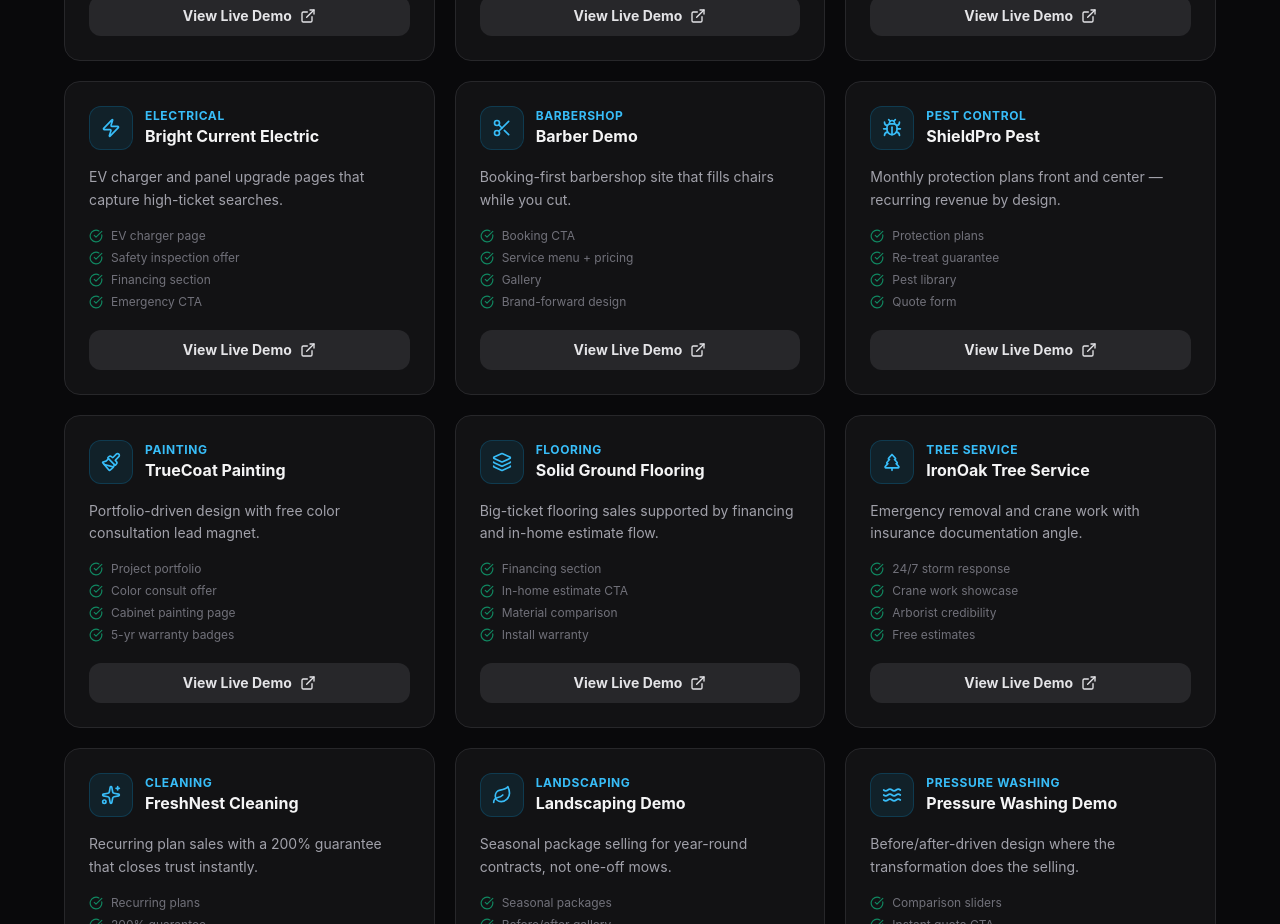
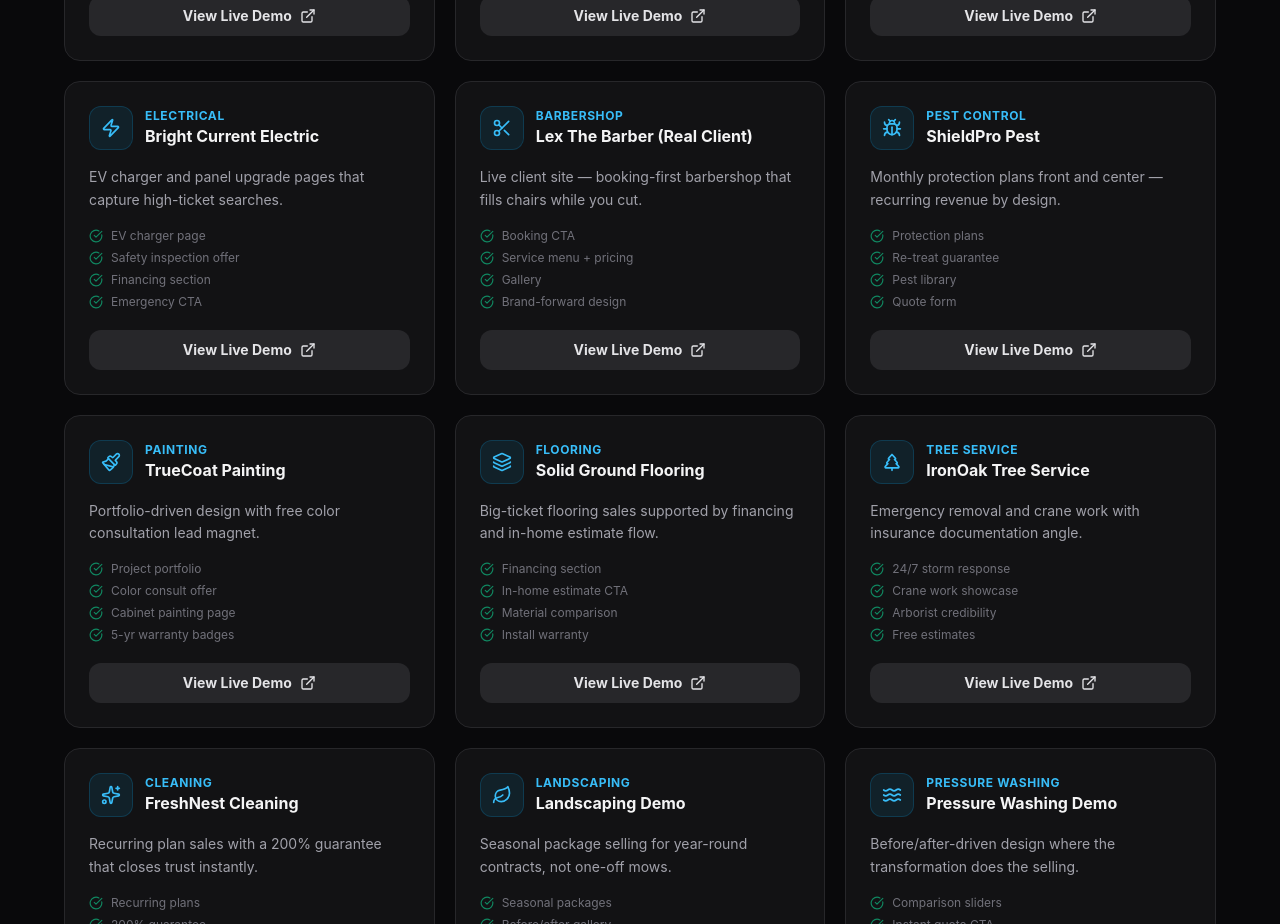
Before and after one commit to hayabusarivera23-ops/gr-scale-website, a Next.js app: page /demos in a window 1280 px wide. Shown: the part 1380-2304 px from the top of the page. Built offline with nearby package versions, Linux system fonts and the light colour scheme.

Commit message:
Real client domains: Melo Air → meloair.net (LIVE!), Barber → lexthebarber.com

```diff
--- a/src/app/demos/page.tsx
+++ b/src/app/demos/page.tsx
@@ -13,6 +13,11 @@
 
 const DEMO_BASE = 'https://gr-scale-demos.vercel.app'
 
+/** Real client/portfolio domains override the generic demo for these niches. */
+const URL_OVERRIDES: Record<string, string> = {
+  barber: 'https://lexthebarber.com',
+}
+
 const BADGES = [
   { icon: Smartphone, label: 'Mobile Friendly' },
   { icon: Search,     label: 'SEO Ready' },
@@ -26,7 +31,7 @@
   { slug: 'plumbing',         icon: Droplets,  niche: 'Plumbing',         name: 'Elite Plumbing Co',       desc: '24/7 emergency-first design that turns burst-pipe panic into booked jobs.', features: ['Emergency call flow', 'Flat-rate trust badges', 'Hero quote form', 'Review showcase'] },
   { slug: 'hvac',             icon: Flame,     niche: 'HVAC',             name: 'CoolPro HVAC',            desc: 'Same-day service positioning with maintenance plan upsells built in.', features: ['Same-day CTA', 'Maintenance plans', 'Animated trust stats', 'Service area map'] },
   { slug: 'electrician',      icon: Zap,       niche: 'Electrical',       name: 'Bright Current Electric', desc: 'EV charger and panel upgrade pages that capture high-ticket searches.', features: ['EV charger page', 'Safety inspection offer', 'Financing section', 'Emergency CTA'] },
-  { slug: 'barber',           icon: Scissors,  niche: 'Barbershop',       name: 'Barber Demo',             desc: 'Booking-first barbershop site that fills chairs while you cut.', features: ['Booking CTA', 'Service menu + pricing', 'Gallery', 'Brand-forward design'] },
+  { slug: 'barber',           icon: Scissors,  niche: 'Barbershop',       name: 'Lex The Barber (Real Client)', desc: 'Live client site — booking-first barbershop that fills chairs while you cut.', features: ['Booking CTA', 'Service menu + pricing', 'Gallery', 'Brand-forward design'] },
   { slug: 'pest-control',     icon: Bug,       niche: 'Pest Control',     name: 'ShieldPro Pest',          desc: 'Monthly protection plans front and center — recurring revenue by design.', features: ['Protection plans', 'Re-treat guarantee', 'Pest library', 'Quote form'] },
   { slug: 'painting',         icon: Paintbrush,niche: 'Painting',         name: 'TrueCoat Painting',       desc: 'Portfolio-driven design with free color consultation lead magnet.', features: ['Project portfolio', 'Color consult offer', 'Cabinet painting page', '5-yr warranty badges'] },
   { slug: 'flooring',         icon: Layers,    niche: 'Flooring',         name: 'Solid Ground Flooring',   desc: 'Big-ticket flooring sales supported by financing and in-home estimate flow.', features: ['Financing section', 'In-home estimate CTA', 'Material comparison', 'Install warranty'] },
@@ -84,7 +89,7 @@
                   </div>
                 ))}
               </div>
-              <a href="https://meloair-v2.vercel.app" target="_blank" rel="noopener noreferrer"
+              <a href="https://www.meloair.net" target="_blank" rel="noopener noreferrer"
                 className="inline-flex items-center gap-2 rounded-xl bg-sky-500 px-7 py-3.5 text-sm font-bold text-white shadow-lg shadow-sky-500/25 hover:bg-sky-400 transition">
                 View Live Website <ExternalLink className="h-4 w-4" />
               </a>
@@ -136,7 +141,7 @@
                     ))}
                   </div>
                   <div className="mt-auto flex items-center gap-2">
-                    <a href={`${DEMO_BASE}/${d.slug}`} target="_blank" rel="noopener noreferrer"
+                    <a href={URL_OVERRIDES[d.slug] ?? `${DEMO_BASE}/${d.slug}`} target="_blank" rel="noopener noreferrer"
                       className="flex-1 inline-flex items-center justify-center gap-2 rounded-xl bg-zinc-800 group-hover:bg-sky-500 px-4 py-2.5 text-sm font-bold text-zinc-200 group-hover:text-white transition">
                       View Live Demo <ExternalLink className="h-4 w-4" />
                     </a>
```
